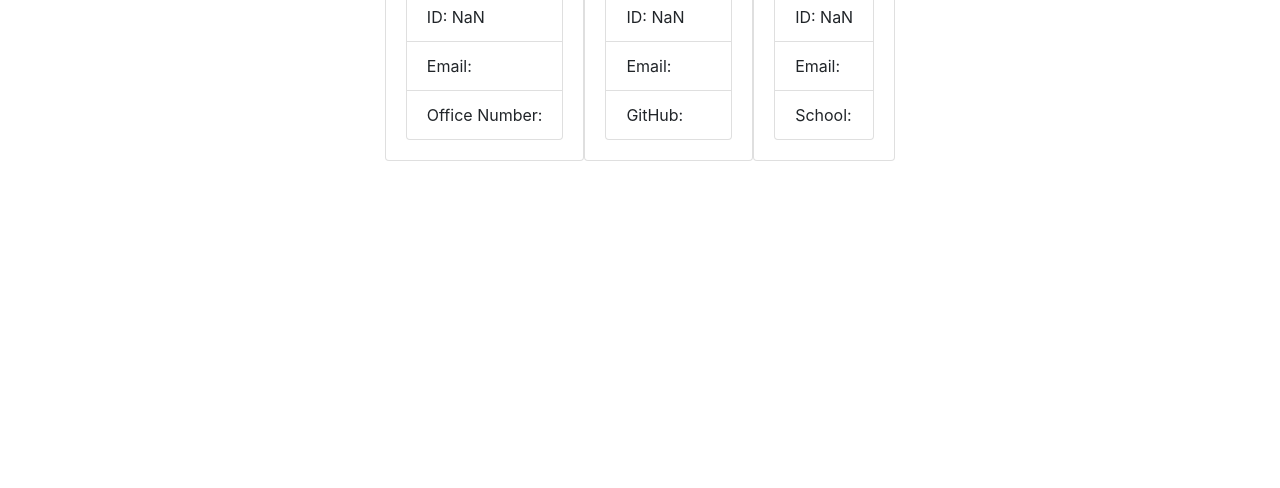
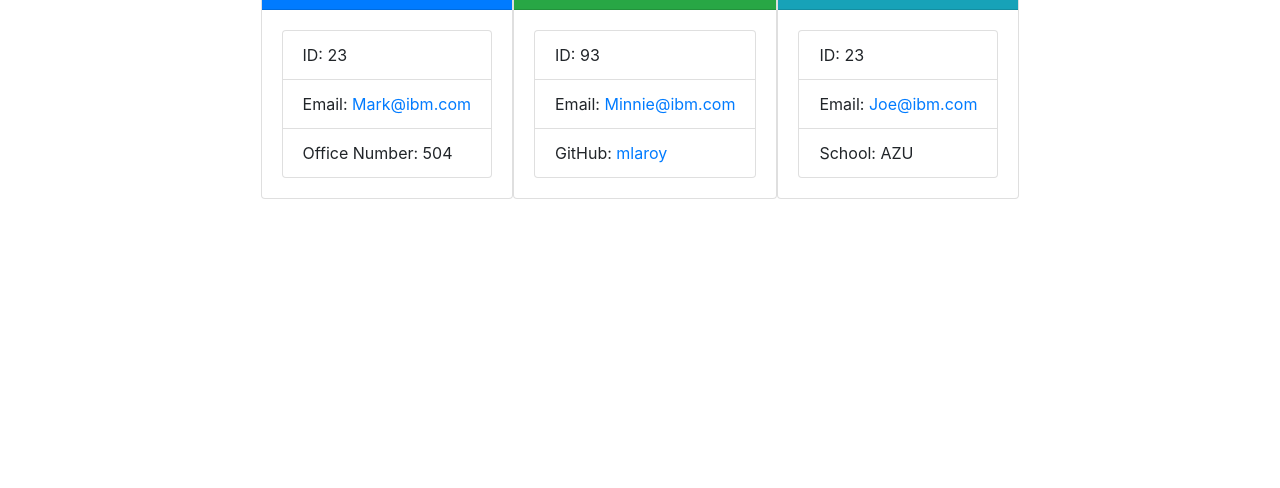
Before and after one commit to amiedawn/team-profile-generator, a website: page dist/index.html in a window 1280 px wide. Shown: the part 312-800 px from the top of the page. Drawn offline with nearby package versions, Linux system fonts and the light colour scheme.

Commit message:
add README.md

```diff
--- a/dist/index.html
+++ b/dist/index.html
@@ -22,7 +22,7 @@
     <div class="row">
       <div class="team-area col-12 d-flex justify-content-center"><div class="card employee-card">
   <div class="card-header bg-primary">
-    <h2 class="card-title"></h2>
+    <h2 class="card-title">Mark Smith</h2>
     <h3 class="card-title">
       <i class="mr-2"></i>
       Manager
@@ -30,14 +30,14 @@
   </div>
   <div class="card-body">
     <ul class="list-group">
-      <li class="list-group-item">ID: NaN</li>
-      <li class="list-group-item">Email: <a href="mailto:"></a></li>
-      <li class="list-group-item">Office Number: </li>
+      <li class="list-group-item">ID: 23</li>
+      <li class="list-group-item">Email: <a href="mailto:Mark@ibm.com">Mark@ibm.com</a></li>
+      <li class="list-group-item">Office Number: 504</li>
     </ul>
   </div>
 </div><div class="card employee-card">
   <div class="card-header bg-success">
-    <h2 class="card-title"></h2>
+    <h2 class="card-title">Minnie White</h2>
     <!--<h3 class="card-title"><i class="fas fa-glasses mr-2"></i>Engineer</h3>-->
     <h3 class="card-title">
       <i class="mr-2"></i>
@@ -46,16 +46,16 @@
   </div>
   <div class="card-body">
     <ul class="list-group">
-      <li class="list-group-item">ID: NaN</li>
-      <li class="list-group-item">Email: <a href="mailto:"></a></li>
+      <li class="list-group-item">ID: 93</li>
+      <li class="list-group-item">Email: <a href="mailto:Minnie@ibm.com">Minnie@ibm.com</a></li>
       <!--target="_blank tells to open a new tab and rel="noopener noreferrer" is for security with blank-->
-      <li class="list-group-item">GitHub: <a href="https://github.com/" target="_blank"
-          rel="noopener noreferrer"></a></li>
+      <li class="list-group-item">GitHub: <a href="https://github.com/mlaroy" target="_blank"
+          rel="noopener noreferrer">mlaroy</a></li>
     </ul>
   </div>
 </div><div class="card employee-card">
   <div class="card-header bg-info">
-    <h2 class="card-title"></h2>
+    <h2 class="card-title">Joe Collins</h2>
     <h3 class="card-title">
       <i class="mr-2"></i>
       Intern
@@ -63,9 +63,9 @@
   </div>
   <div class="card-body">
     <ul class="list-group">
-      <li class="list-group-item">ID: NaN</li>
-      <li class="list-group-item">Email: <a href="mailto:"></a></li>
-      <li class="list-group-item">School: </li>
+      <li class="list-group-item">ID: 23</li>
+      <li class="list-group-item">Email: <a href="mailto:Joe@ibm.com">Joe@ibm.com</a></li>
+      <li class="list-group-item">School: AZU</li>
     </ul>
   </div>
 </div></div>
```
Also changed, not shown: README.md (added), dist/assets/images/prompts-screenshot.png (added), dist/assets/images/roster-screenshot.png (added), dist/assets/images/test-pass-screenshot.png (added), dist/assets/images/test-screenshot.png (added).
